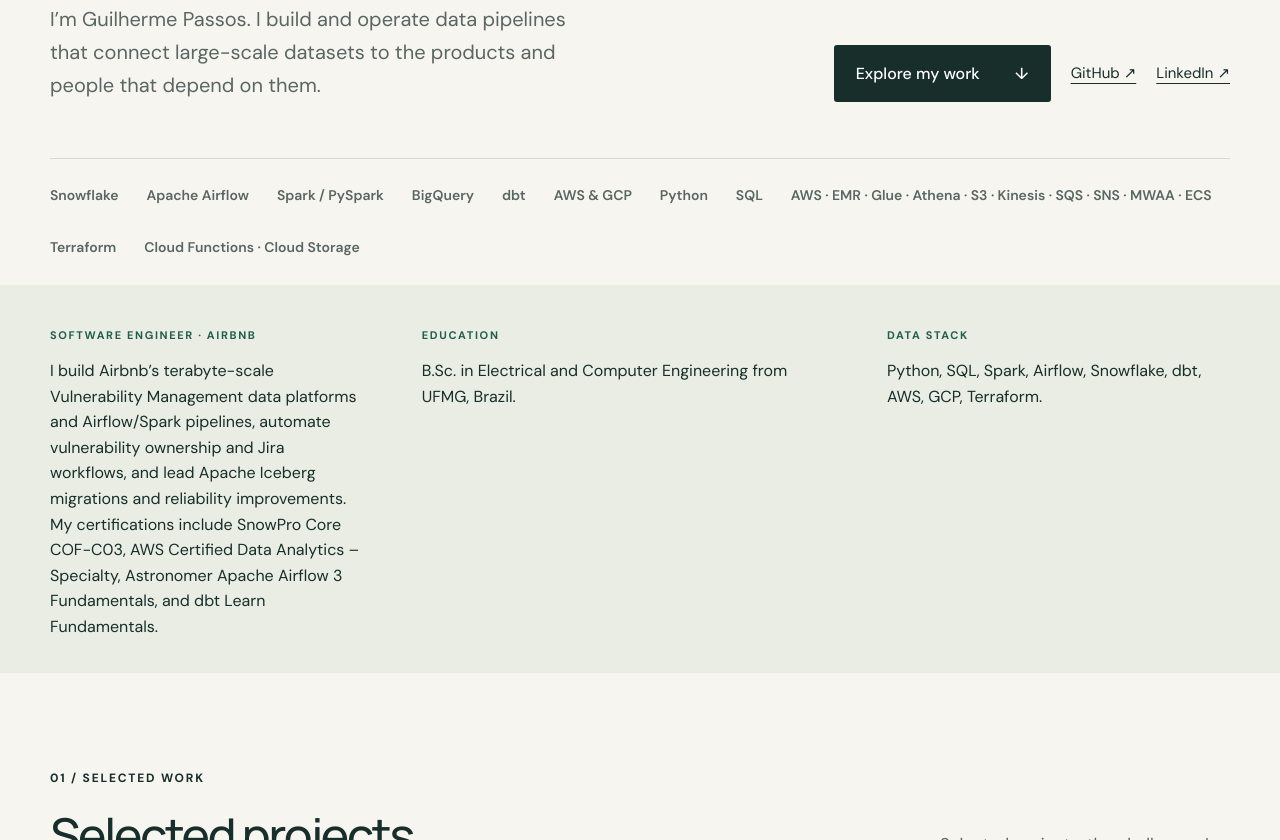
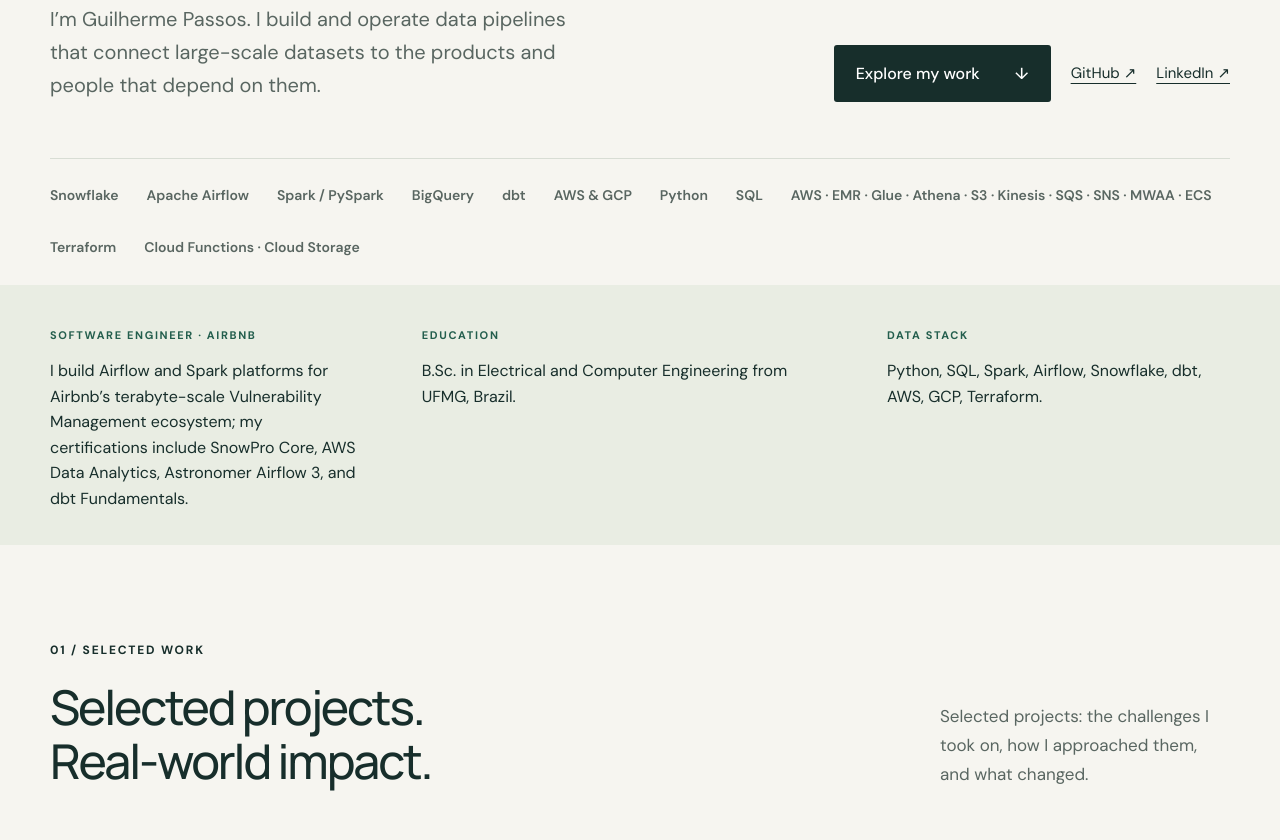
Before and after one commit to gpass0s/data-engineering-portfolio, a plain HTML site: page docs/index.html in a window 1280 px wide. Shown: the part 456-1296 px from the top of the page. Drawn offline with Linux system fonts and the light colour scheme.

Commit message:
Shorten Airbnb profile summary

```diff
--- a/docs/index.html
+++ b/docs/index.html
@@ -17,7 +17,7 @@
 <div class="hero-bottom"><p>I’m Guilherme Passos. I build and operate data pipelines that connect large-scale datasets to the products and people that depend on them.</p><div class="hero-links"><a class="button" href="#work">Explore my work <span>↓</span></a><a href="https://github.com/gpass0s">GitHub ↗</a><a href="https://linkedin.com/in/guilhermeepassos">LinkedIn ↗</a></div></div>
 <div class="expertise" aria-label="Core technologies"><span>Snowflake</span><span>Apache Airflow</span><span>Spark / PySpark</span><span>BigQuery</span><span>dbt</span><span>AWS &amp; GCP</span><span>Python</span><span>SQL</span><span>AWS · EMR · Glue · Athena · S3 · Kinesis · SQS · SNS · MWAA · ECS</span><span>Terraform</span><span>Cloud Functions · Cloud Storage</span></div>
 </section>
-<section class="intro-band"><div class="wrap intro-grid"><div><span class="eyebrow">SOFTWARE ENGINEER · AIRBNB</span><p>I build Airbnb’s terabyte-scale Vulnerability Management data platforms and Airflow/Spark pipelines, automate vulnerability ownership and Jira workflows, and lead Apache Iceberg migrations and reliability improvements. My certifications include SnowPro Core COF-C03, AWS Certified Data Analytics – Specialty, Astronomer Apache Airflow 3 Fundamentals, and dbt Learn Fundamentals.</p></div><div><span class="eyebrow">EDUCATION</span><p>B.Sc. in Electrical and Computer Engineering from UFMG, Brazil.</p></div><div><span class="eyebrow">DATA STACK</span><p>Python, SQL, Spark, Airflow, Snowflake, dbt, AWS, GCP, Terraform.</p></div></div></section>
+<section class="intro-band"><div class="wrap intro-grid"><div><span class="eyebrow">SOFTWARE ENGINEER · AIRBNB</span><p>I build Airflow and Spark platforms for Airbnb’s terabyte-scale Vulnerability Management ecosystem; my certifications include SnowPro Core, AWS Data Analytics, Astronomer Airflow 3, and dbt Fundamentals.</p></div><div><span class="eyebrow">EDUCATION</span><p>B.Sc. in Electrical and Computer Engineering from UFMG, Brazil.</p></div><div><span class="eyebrow">DATA STACK</span><p>Python, SQL, Spark, Airflow, Snowflake, dbt, AWS, GCP, Terraform.</p></div></div></section>
 <section id="work" class="wrap section">
 <div class="section-heading"><div><span class="eyebrow">01 / SELECTED WORK</span><h2>Selected projects.<br>Real-world impact.</h2></div><p>Selected projects: the challenges I took on, how I approached them, and what changed.</p></div>
 <article class="case" id="inmarket">
```
